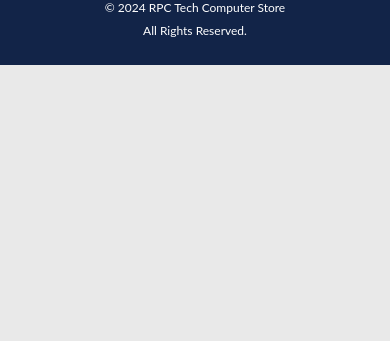
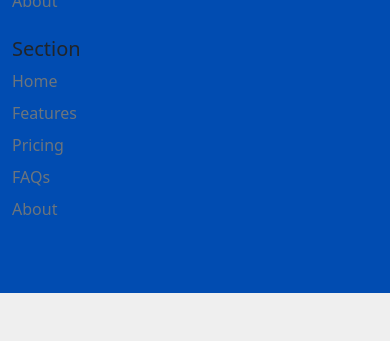
Before and after one commit to kenny2125/E-Commerce-Website-with-Decision-Support-System, a PHP site: page / in a window 390 px wide; the page is wider, and only the part inside the window is pictured. Shown: the part 3484-3825 px from the top of that part. Before the commit the page ends 3549 px from the top of that part, so only its background shows below. Run offline with PHP 8.4, Linux system fonts and the light colour scheme; some libraries are stand-ins or nearby versions.

Commit message:
style: Revamp footer layout and styling with new responsive design

```diff
--- a/includes/footer.php
+++ b/includes/footer.php
@@ -1,51 +1,50 @@
-<!-- footer.php -->
-<!DOCTYPE html>
-<html>
-<head>
-<link rel="stylesheet" href="css/footer.css">
-</head>
-<body>
+<!-- Footer -->
+ <!--Dadul -->
+ <!-- Palitan to ng current content na meron ka pati href kung saan man dadalhin yung user pag click nya sa link -->
 
-<footer class="footerContainer">
-    <div class="footer">
-        <div class="logo-section">
-            <img class="rpc-logo" src="imgfolder/3.png" alt="RPC Tech Computer Store Logo">
-            <p class="follow-us">Follow Us</p>
-            <img class="soclinks" src="imgfolder/Group 271.png" alt="Social Links">
-        </div>
+ <div class="container" >
+        <footer class="row row-cols-1 row-cols-sm-2 row-cols-md-5 py-5 my-5 border-top" style="background-color: #014cb1;">
+          <div class="col mb-3">
+            <a href="/" class="d-flex align-items-center mb-3 link-dark text-decoration-none">
 
-        <div class="contact-section">
-            <p class="contact-title">Contact Us</p>
-            <p class="phone"><img src="imgfolder/call-icon.png" alt="Phone Icon"> +63 962 392 6216</p>
-            <p class="email"><img src="imgfolder/gmail icon.png" alt="Email Icon"> homelabsol@gmail.com</p>
-        </div>
+              <img src="../assets\images\rpc-logo-white.png" class="bi me-2" width="100" height="32">
+            </a>
+            <p class="text-muted">© 2022</p>
+          </div>
 
-        <div class="branches">
-            <p class="branches-title">Branches</p>
-            <p>Main Branch</p>
-            <p>KM 78 MC ARTHUR HI-WAY BRGY.SAGUIN, San Fernando, Philippines, 2000</p>
-        </div>
 
-        <div class="links-section">
-            <div>
-                <p class="section-title">Who are we?</p>
-                <p><a href="contactus.php">Contact Us</a></p>
-                <p><a href="faq.php">FAQ</a></p>
-            </div>
-            <div>
-                <p class="section-title">Legal Terms</p>
-                <p><a href="termconditions.php">Terms & Conditions</a></p>
-                <p><a href="privacy-policy.php">Privacy Policy</a></p>
-            </div>
-            <div>
-                <p class="section-title">Guides</p>
-                <p><a href="purchase-guides.php">Purchasing Guides</a></p>
-            </div>
-        </div>
-    </div>
 
-    <div class="footer-bottom">
-        <p>© 2024 RPC Tech Computer Store</p>
-        <p>All Rights Reserved.</p>
-    </div>
-</footer>
+          <div class="col mb-3">
+            <h5>Section</h5>
+            <ul class="nav flex-column">
+              <li class="nav-item mb-2"><a href="../pages/public/contactus.php" class="nav-link p-0 text-muted">Home</a></li>
+              <li class="nav-item mb-2"><a href="#" class="nav-link p-0 text-muted">Features</a></li>
+              <li class="nav-item mb-2"><a href="#" class="nav-link p-0 text-muted">Pricing</a></li>
+              <li class="nav-item mb-2"><a href="#" class="nav-link p-0 text-muted">FAQs</a></li>
+              <li class="nav-item mb-2"><a href="#" class="nav-link p-0 text-muted">About</a></li>
+            </ul>
+          </div>
+
+          <div class="col mb-3">
+            <h5>Section</h5>
+            <ul class="nav flex-column">
+              <li class="nav-item mb-2"><a href="#" class="nav-link p-0 text-muted">Home</a></li>
+              <li class="nav-item mb-2"><a href="#" class="nav-link p-0 text-muted">Features</a></li>
+              <li class="nav-item mb-2"><a href="#" class="nav-link p-0 text-muted">Pricing</a></li>
+              <li class="nav-item mb-2"><a href="#" class="nav-link p-0 text-muted">FAQs</a></li>
+              <li class="nav-item mb-2"><a href="#" class="nav-link p-0 text-muted">About</a></li>
+            </ul>
+          </div>
+
+          <div class="col mb-3">
+            <h5>Section</h5>
+            <ul class="nav flex-column">
+              <li class="nav-item mb-2"><a href="#" class="nav-link p-0 text-muted">Home</a></li>
+              <li class="nav-item mb-2"><a href="#" class="nav-link p-0 text-muted">Features</a></li>
+              <li class="nav-item mb-2"><a href="#" class="nav-link p-0 text-muted">Pricing</a></li>
+              <li class="nav-item mb-2"><a href="#" class="nav-link p-0 text-muted">FAQs</a></li>
+              <li class="nav-item mb-2"><a href="#" class="nav-link p-0 text-muted">About</a></li>
+            </ul>
+          </div>
+        </footer>
+      </div>
```
